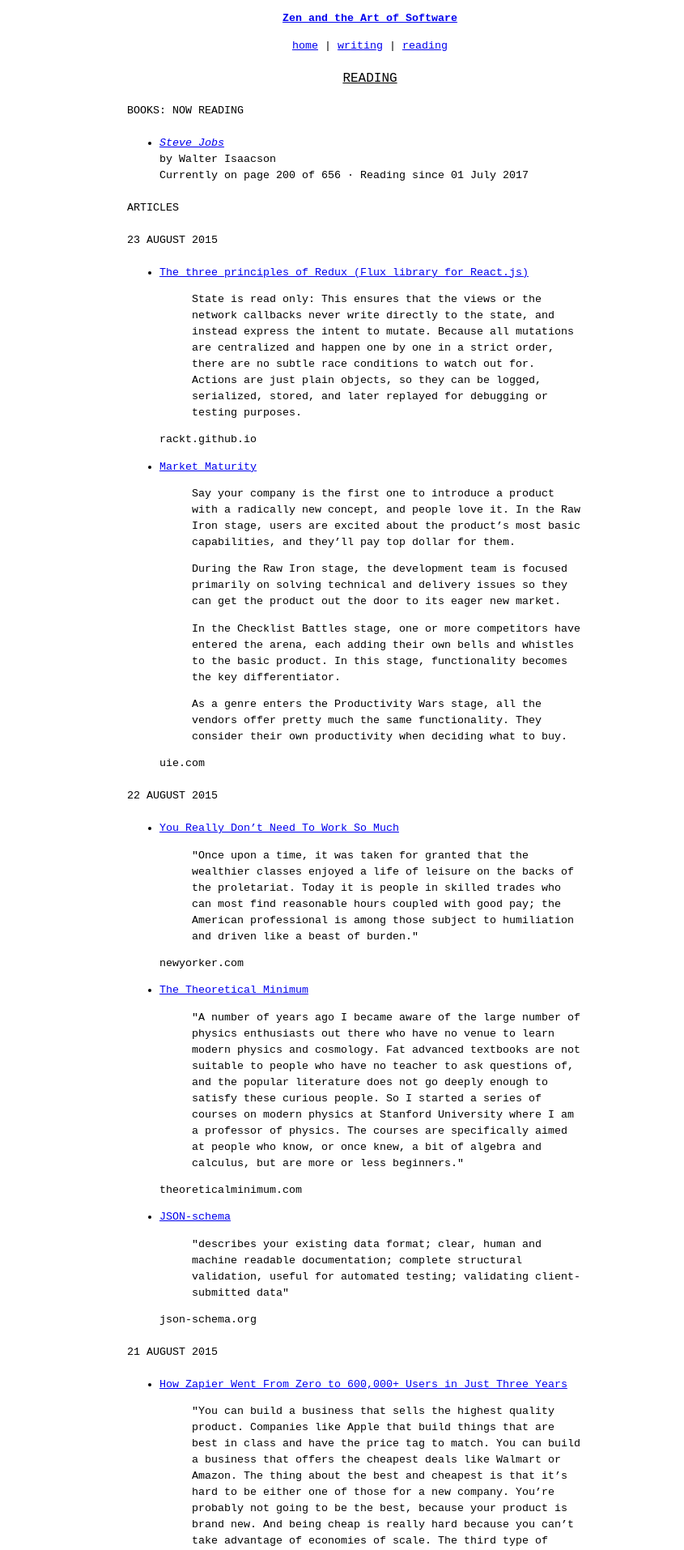
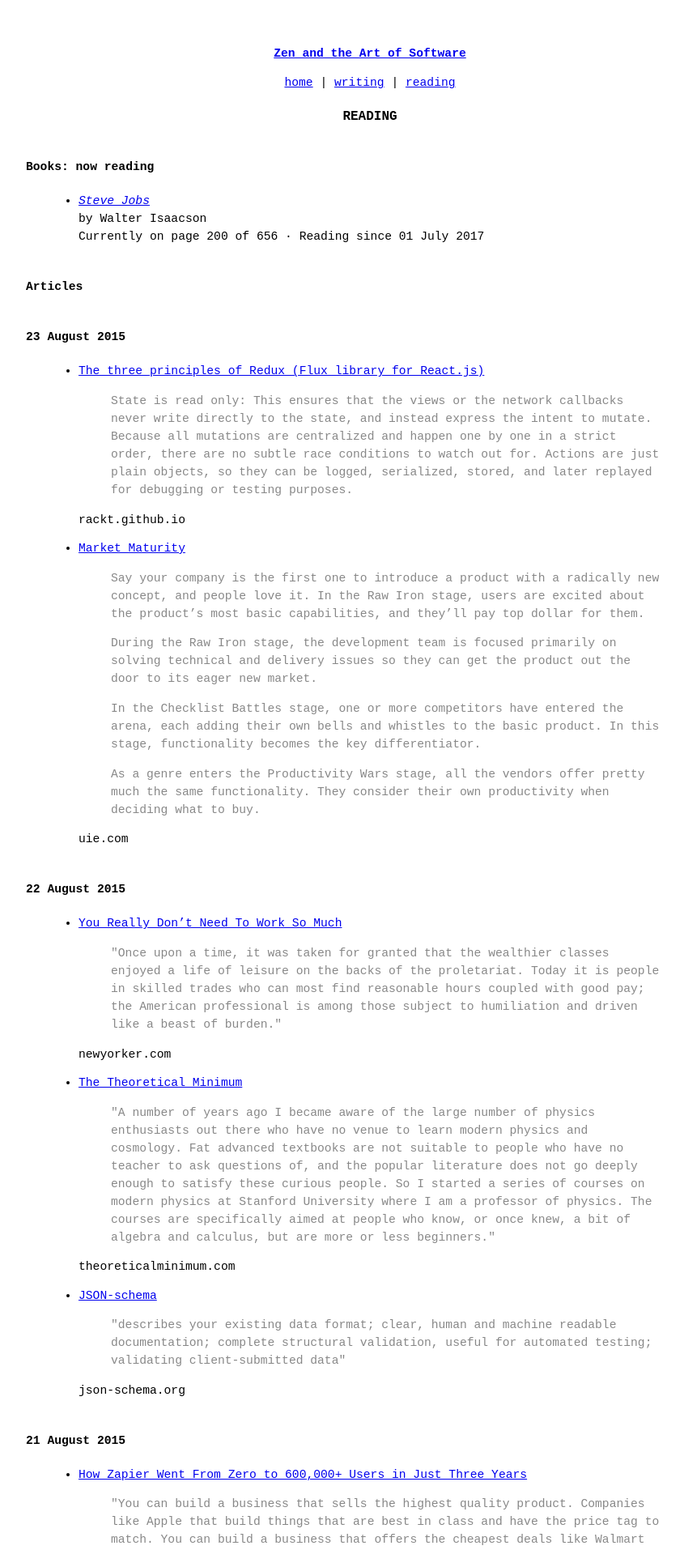
Before and after one commit to hliyan/hliyan.github.io, a Jekyll site: the page built from reading.html, in a window 1280 px wide. Shown: the top 1914 px of the page at 81% size, without its empty margins (183-1028 px from the left). Built offline with Jekyll 4.4.1, drawn with Linux system fonts in a browser that asks for light colours.

Commit message:
updated styles

```diff
--- a/public/css/cards.css
+++ b/public/css/cards.css
@@ -3,33 +3,31 @@ body {
   margin: auto;
   font-family: monospace;
   line-height: 150%;
-  font-size: 10pt;
+  font-size: 11pt;
+  padding: 40px;
 }
 
-@media screen and (min-width: 640px) {
+@media screen and (min-width: 850px) {
   body {
-    width: 600px;
-    line-height: 150%;
-    font-size: 10pt;
+    width: 800px;
   }
 }
 
 h1 {
   font-size: 12pt;
-  font-weight: 100;
+  font-weight: bold;
   text-transform: uppercase;
-  text-decoration: underline;
   text-align: center;
   margin-bottom: 15pt;
   margin-top: 15pt;
 }
 
 h2 {
-  font-size: 10pt;
-  font-weight: 100;
-  text-transform: uppercase;
+  font-size: 11pt;
+  font-weight: bold;
   margin-bottom: 15pt;
-  margin-top: 15pt;
+  margin-top: 30pt;
+  margin-left: -25px;
 }
 
 li {
@@ -42,3 +40,7 @@ pre {
   border-width: 1px;
   font-size: 9pt;
 }
+
+blockquote {
+  color: #888888;
+}
```
